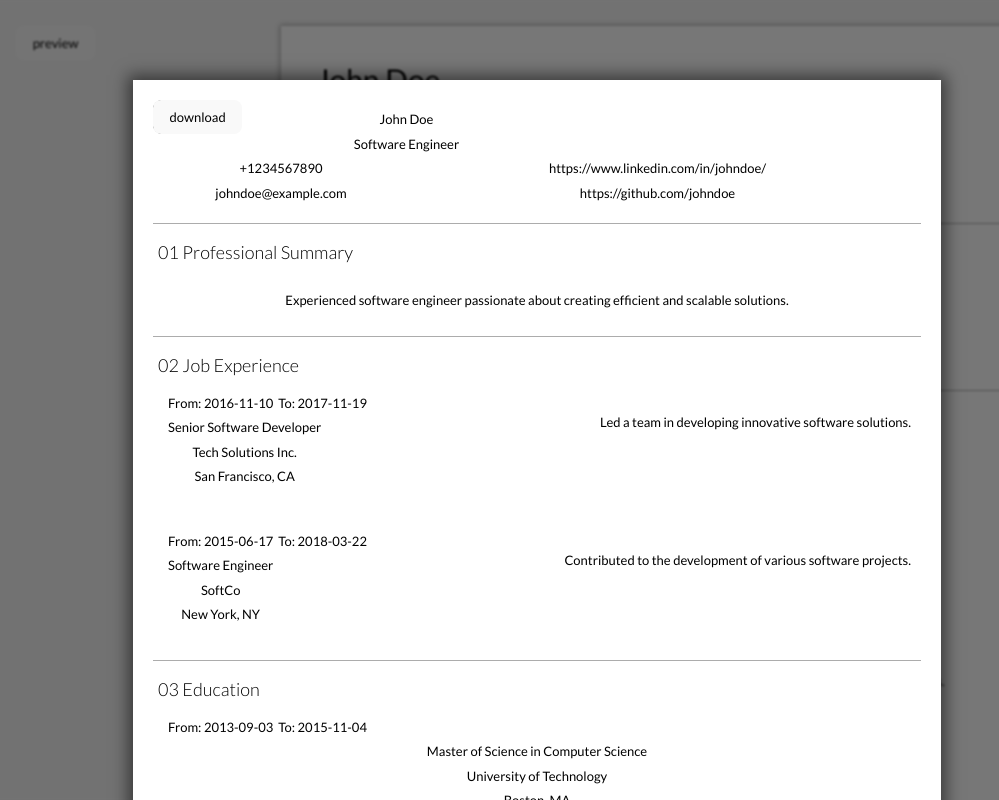
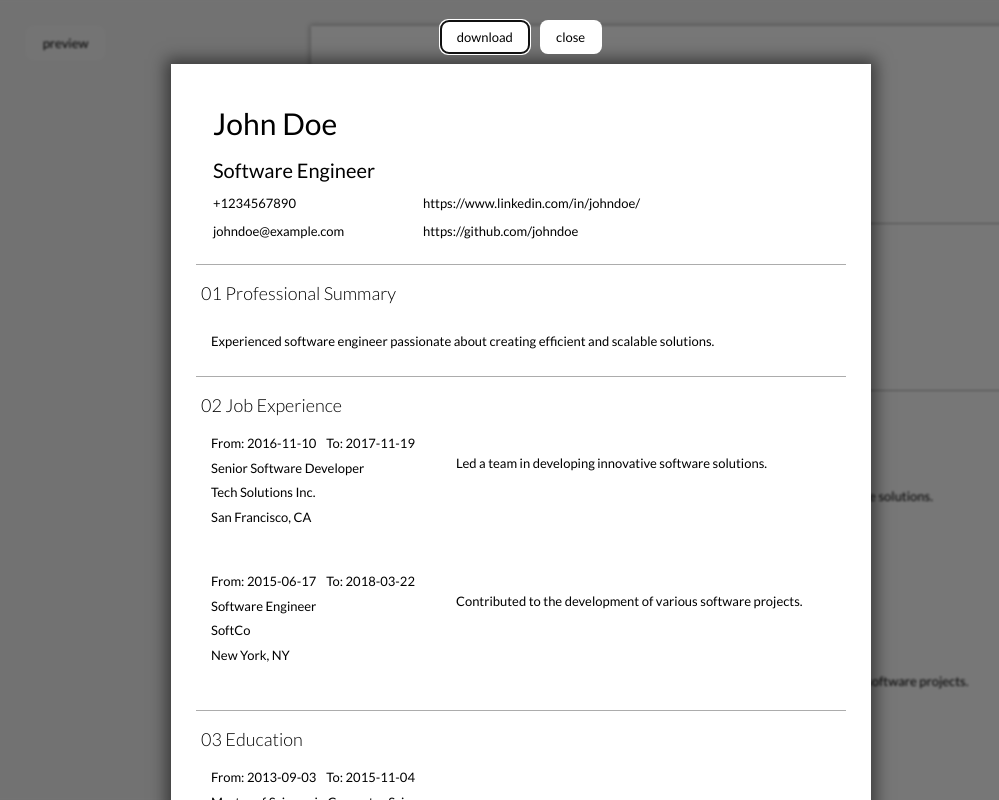
Before and after one commit to sevleo/TOP-CVMaker, a React (Vite) app: page / in a window 1280 px wide. Both pictures are taken after a click on the button "preview". Shown: the top 800 px of the page, without its empty margins (103-1102 px from the left). Built offline with nearby package versions, Linux system fonts and the light colour scheme.

Commit message:
fix styling issues with pdf

```diff
--- a/src/App.css
+++ b/src/App.css
@@ -53,6 +53,18 @@ div.linebreak {
   font-weight: 300;
 }
 
+.cv > .contact-section p.name {
+  font-size: 30px;
+  margin: 0px;
+  justify-self: start;
+}
+
+.cv > .contact-section p.role {
+  font-size: 20px;
+  margin: 0px;
+  justify-self: start;
+}
+
 .experience {
   outline: 0.5px solid transparent;
   border-radius: 5px;
@@ -66,7 +78,7 @@ div.linebreak {
   position: relative;
 }
 
-.experience:hover {
+form .experience:hover {
   outline: 0.5px solid rgba(137, 137, 137, 0.4);
 }
 
@@ -174,3 +186,21 @@ div.linebreak {
   opacity: 1;
   transition: opacity 0.3s;
 }
+
+.cv .skills,
+.cv .languages {
+  display: flex;
+  flex-direction: row;
+  flex-wrap: wrap;
+  padding: 10px;
+  padding-left: 15px;
+  justify-content: flex-start;
+}
+
+.cv .skills .skill,
+.cv .languages .language {
+  text-align: start;
+  width: max-content;
+  margin-right: 15px;
+  margin-bottom: 15px;
+}
--- a/src/components/PreviewContainer.jsx
+++ b/src/components/PreviewContainer.jsx
@@ -10,20 +10,27 @@ export default function PreviewContainer({
   return (
     <>
       <dialog className="preview" ref={dialogRef}>
-        <Button label="close" className="preview-close" onClick={closeDialog} />
+        <div className="preview-buttons">
           <Button
             label="download"
             className="preview-download"
             onClick={downloadPdf}
           />
+          <Button
+            label="close"
+            className="preview-close"
+            onClick={closeDialog}
+          />
+        </div>
+
         <div className="cv">
           <div className="contact-section">
-            <div className="name">{profile.name}</div>
-            <div className="role">{profile.role}</div>
-            <div className="phone">{profile.phone}</div>
-            <div className="email">{profile.email}</div>
-            <div className="linkedin">{profile.linkedin}</div>
-            <div className="github">{profile.github}</div>
+            <p className="name">{profile.name}</p>
+            <p className="role">{profile.role}</p>
+            <p className="phone">{profile.phone}</p>
+            <p className="email">{profile.email}</p>
+            <p className="linkedin">{profile.linkedin}</p>
+            <p className="github">{profile.github}</p>
           </div>
           <div className="linebreak"></div>
           <div className="summary-section">
@@ -82,15 +89,19 @@ export default function PreviewContainer({
           <div className="linebreak"></div>
           <div className="skill-section">
             <p>04 Skills</p>
+            <div className="skills">
               {profile.skills.map((skill, index) => (
                 <div key={skill.id} className="skill">
                   {skill.name}
                 </div>
               ))}
             </div>
+          </div>
           <div className="linebreak"></div>
           <div className="language-section">
             <p>05 Languages</p>
+            <div className="languages">
+              {" "}
               {profile.languages.map((language, index) => (
                 <div key={language.id} className="language">
                   {language.name}
@@ -98,6 +109,7 @@ export default function PreviewContainer({
               ))}
             </div>
           </div>
+        </div>
       </dialog>
     </>
   );
--- a/src/index.css
+++ b/src/index.css
@@ -3,6 +3,7 @@
 * {
   font-family: "Lato";
   font-size: 13px;
+  box-sizing: border-box;
 }
 
 :root {
@@ -10,8 +11,6 @@
   line-height: 1.5;
   font-weight: 400;
 
-  /* color-scheme: light dark; */
-  /* color: rgba(255, 255, 255, 0.87); */
   background-color: #242424;
 
   font-synthesis: none;
--- a/src/styles/ContactSection.css
+++ b/src/styles/ContactSection.css
@@ -1,5 +1,6 @@
 .contact-section {
   padding: 10px;
+  padding-left: 15px;
   border-radius: 10px;
   display: grid;
   grid-template-columns: 1fr 1fr 1fr;
@@ -12,32 +13,32 @@
   border-radius: 5px;
 }
 
-div.name {
+.name {
   grid-column: 1 / 3;
   grid-row: 1 / 2;
 }
 
-div.role {
+.role {
   grid-column: 1 / 3;
   grid-row: 2 / 3;
 }
 
-div.phone {
+.phone {
   grid-column: 1 / 2;
   grid-row: 3 / 4;
 }
 
-div.email {
+.email {
   grid-column: 1 / 2;
   grid-row: 4 / 5;
 }
 
-div.linkedin {
+.linkedin {
   grid-column: 2 / 4;
   grid-row: 3 / 4;
 }
 
-div.github {
+.github {
   grid-column: 2 / 4;
   grid-row: 4 / 5;
 }
--- a/src/styles/ExperienceSection.css
+++ b/src/styles/ExperienceSection.css
@@ -1,6 +1,6 @@
 .dates {
   display: flex;
-  gap: 5px;
+  gap: 10px;
   padding-left: 5px;
 }
 
--- a/src/styles/Input.css
+++ b/src/styles/Input.css
@@ -126,7 +126,7 @@ div.education-to > input {
   display: block;
   order: 2;
   /* border: 1px solid gray; */
-  width: 100px;
+  width: 110px;
 }
 
 div > input:not(:placeholder-shown),
--- a/src/styles/LanguagesSection.css
+++ b/src/styles/LanguagesSection.css
@@ -12,13 +12,13 @@
   cursor: pointer;
 }
 
-.languages {
+.form .languages {
   display: grid;
   grid-template-columns: repeat(auto-fill, minmax(100px, 1fr));
   gap: 5px;
 }
 
-.language {
+.form .language {
   display: flex;
   flex-direction: column;
   margin-bottom: 0px;
--- a/src/styles/PreviewContainer.css
+++ b/src/styles/PreviewContainer.css
@@ -1,29 +1,116 @@
 .preview {
-  width: 60vw;
-  max-width: 800px;
+  width: 100vw;
   position: absolute;
   z-index: 1;
-  top: 50%;
-  left: 50%;
-  transform: translate(-50%, -40vh);
+  /* top: 50%; */
+  /* left: 50%; */
+  /* transform: translate(-50%, -40vh); */
   border: none;
   padding: 20px;
-  background-color: white;
-  box-shadow: 0px 0px 15px 5px rgba(0, 0, 0, 0.5);
+  /* background-color: white; */
+  background-color: transparent;
+
   flex-direction: column;
   margin: 0;
-  /* height: min-content; */
   max-height: none;
 }
 
 .preview.on {
   display: flex;
+  flex-direction: column;
+  justify-content: center;
+  align-items: center;
+  gap: 10px;
 }
 
-.preview-close {
-  position: absolute;
+.cv {
+  max-width: 700px;
+  min-width: 700px;
+  background-color: white;
+  box-shadow: 0px 0px 15px 5px rgba(0, 0, 0, 0.5);
 }
 
-.preview-download {
-  position: absolute;
+.preview-buttons {
+  display: flex;
+  gap: 10px;
+  z-index: 1;
 }
+
+.preview-buttons > button {
+  background-color: white;
+}
+
+main .cv {
+  padding: 25px;
+}
+
+main .cv > .contact-section > p {
+  justify-self: start;
+}
+
+main .cv > .summary-section > div {
+  align-self: flex-start;
+}
+
+main .cv > .experience-section {
+  display: flex;
+  flex-direction: column;
+  justify-content: center;
+  align-items: start;
+}
+
+main .cv .experience-section > div {
+  text-align: start;
+}
+
+main .cv .experience {
+  width: 100%;
+}
+
+main .cv .experience-details {
+  justify-content: start;
+  gap: 50px;
+}
+
+main .cv .experience-title-company-location {
+  min-width: 200px;
+}
+
+main .cv .education-degree-school-location {
+  min-width: 200px;
+}
+
+main .cv .education-details {
+  justify-content: start;
+  align-items: start;
+}
+
+main .cv .education-details > div {
+  text-align: start;
+}
+
+main .cv .skills,
+main .cv .languages {
+  padding: 10px;
+  padding-left: 15px;
+  display: flex;
+  flex-wrap: wrap;
+  justify-content: flex-start;
+}
+
+main .cv .skills .skill,
+main .cv .languages .language {
+  text-align: start;
+  width: max-content;
+  margin-right: 15px;
+  margin-bottom: 15px;
+}
+
+main .cv .languages {
+  padding: 10px;
+}
+
+p {
+  margin: 0px;
+  padding: 2px;
+}
--- a/src/styles/SkillsSection.css
+++ b/src/styles/SkillsSection.css
@@ -12,13 +12,13 @@
   cursor: pointer;
 }
 
-.skills {
+.form .skills {
   display: grid;
   grid-template-columns: repeat(auto-fill, minmax(100px, 1fr));
   gap: 5px;
 }
 
-.skill {
+.form .skill {
   display: flex;
   flex-direction: column;
   margin-bottom: 0px;
```
Lines whose indentation alone changed are shown as unchanged.
